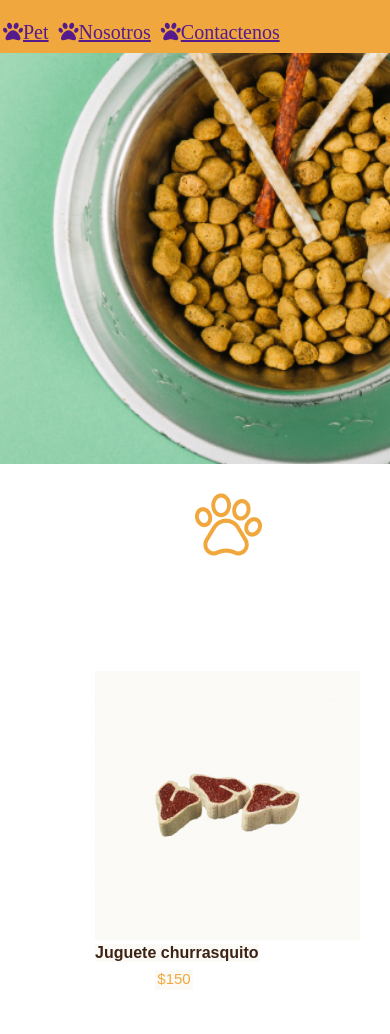
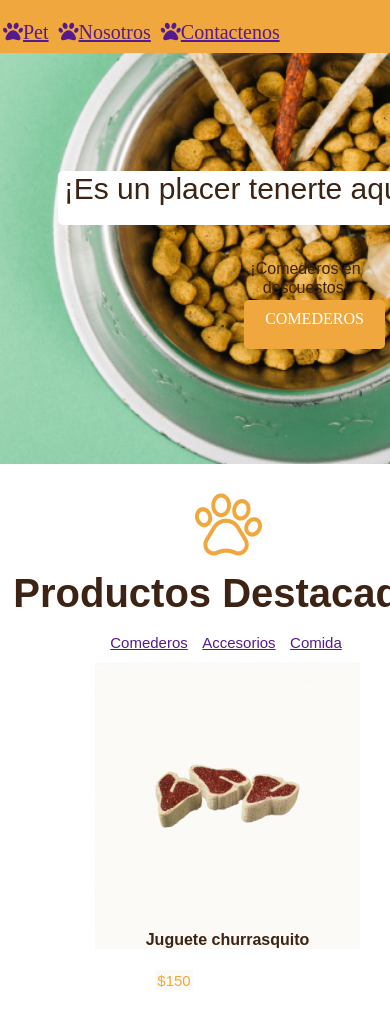
Before and after one commit to MariaCavallo/FrontEnd1, a plain HTML site: page Clase6/petshop.html in a window 390 px wide. Shown: the part 66-1100 px from the top of the page. Drawn offline with Linux system fonts and the light colour scheme.

Commit message:
actualizando PetShop

```diff
--- a/Clase6/css/style.css
+++ b/Clase6/css/style.css
@@ -411,3 +411,57 @@ article p {
     height: 30px;
     top: 1787px;
 }
+
+@media(max-width: 460px){
+
+    header section nav{
+        width: 100%;
+    }
+    header nav ul li{
+        left: 100px;
+    }
+
+    .Banner{
+        display: flex;
+        justify-content: center;
+    }
+    .caja{
+        display: flex;
+        justify-content: center;
+        left: 58px;
+    }
+    .texto1{
+        left: 221px
+    }
+    .boton{
+        left: 244px;
+    }
+    .Patita{
+        display: flex;
+        justify-content: center;
+        left: 195px;
+    }
+    h1{
+        display: flex;
+        justify-content: center;
+        left: -63px;
+    }
+    .lista-main{
+        left: 63px;
+    }
+    .churrasquito{
+        display: flex;
+        justify-content: center;
+        flex-direction: column;
+    }
+    .descr-churrasquito{
+        display: flex;
+        justify-content: center;
+        flex-direction: column;
+    }
+    .pesos-churrasquito{
+        display: flex;
+        justify-content: center;
+        flex-direction: column;
+    }
+}
```
